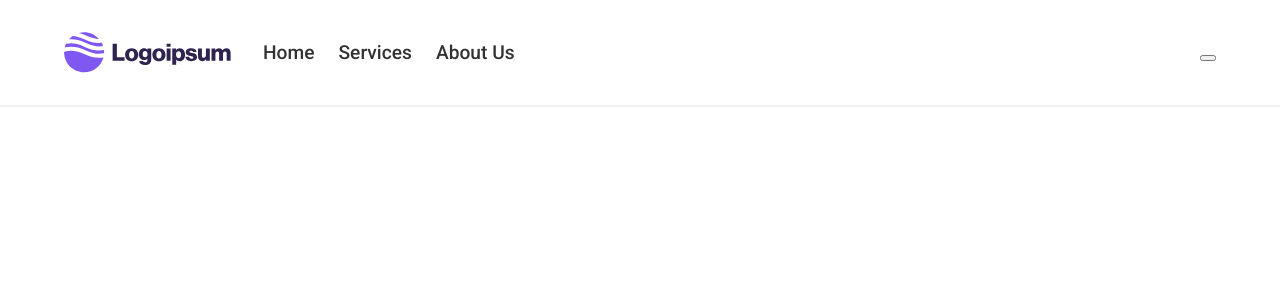
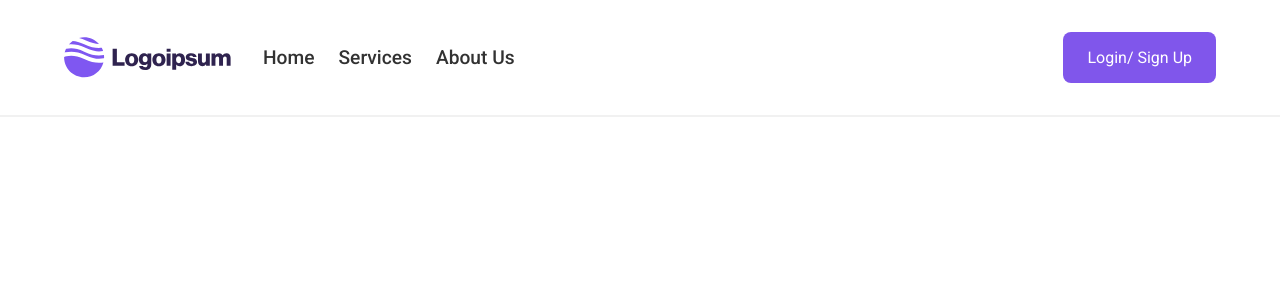
Before and after one commit to e6idijus/FEAC1, a React (Vite) app in the folder Home Service App/Frontend/: page / in a window 1280 px wide. Shown: the top 300 px of the page. Built offline with nearby package versions, Linux system fonts and the light colour scheme.

Commit message:
Add styles to button component dynamically

```diff
--- a/Home Service App/Frontend/src/components/common/Button.jsx
+++ b/Home Service App/Frontend/src/components/common/Button.jsx
@@ -1,5 +1,12 @@
-const Button = () => {
-  return <button></button>;
+import styles from "./button.module.scss";
+
+const Button = ({ className, rounded, ...props }) => {
+  return (
+    <button
+      className={`${styles.button} ${rounded && styles.rounded} ${className}`}
+      {...props}
+    />
+  );
 };
 
 export default Button;
--- /dev/null
+++ b/Home Service App/Frontend/src/components/common/button.module.scss
@@ -0,0 +1,22 @@
+.button {
+  padding: 1rem 1.5rem;
+  background-color: #8056eb;
+  color: #ffffff;
+  border: none;
+  border-radius: 8px;
+  font-size: 1rem;
+  cursor: pointer;
+
+  &:hover {
+    background-color: #5b24e7;
+  }
+}
+
+.rounded {
+  width: 4rem;
+  height: 4rem;
+  border-radius: 50%;
+  display: flex;
+  justify-content: center;
+  align-items: center;
+}
--- a/Home Service App/Frontend/src/components/layout/Topbar.jsx
+++ b/Home Service App/Frontend/src/components/layout/Topbar.jsx
@@ -36,7 +36,7 @@ const Topbar = () => {
         </nav>
       </div>
       <div className={styles.rightSide}>
-        <Button>Login / Sign Up</Button>
+        <Button>Login/ Sign Up</Button>
       </div>
     </div>
   );
```
